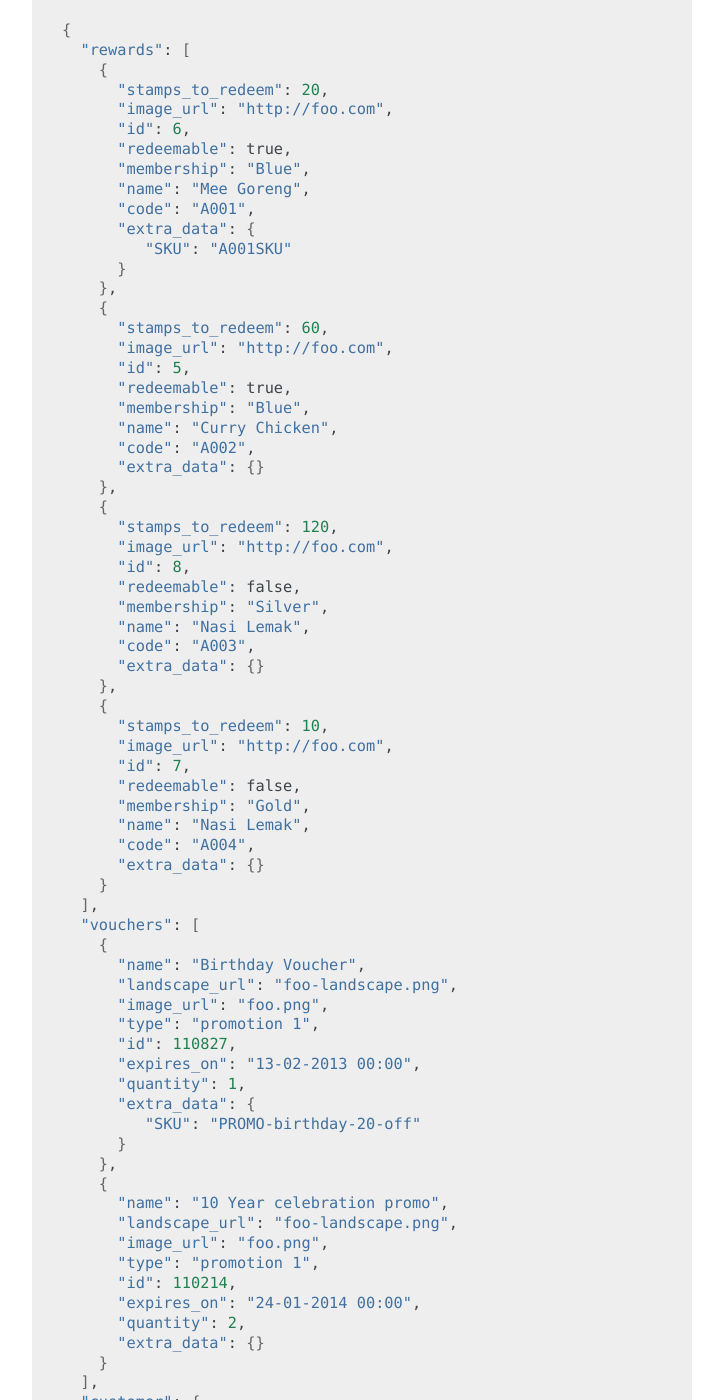
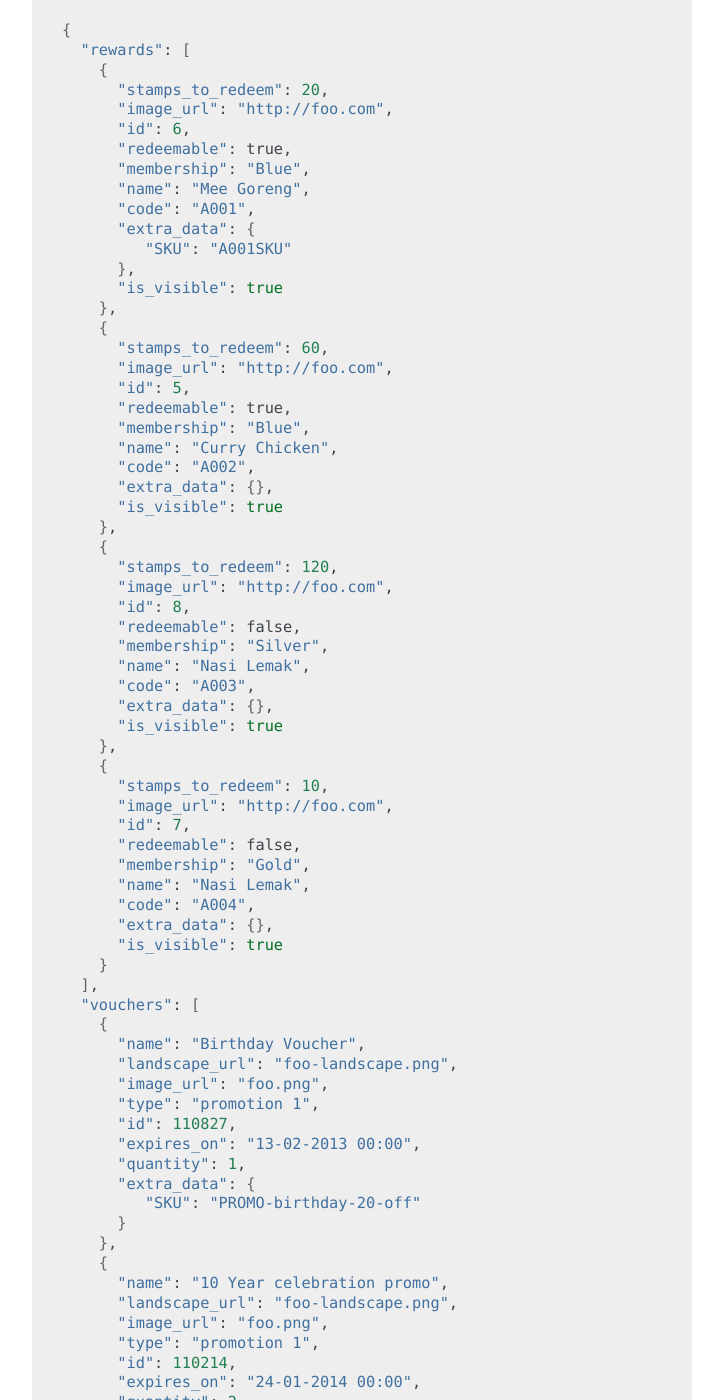
Before and after one commit to ui/stamps-api-docs, a Sphinx documentation site: the page built from source/reward_api.rst, in a window 1280 px wide and 1400 px high, scrolled down 1541 px. Shown: the whole window, without its empty margins (388-1111 px from the left). Built offline with Sphinx 7.4.7, drawn with Linux system fonts in a browser that asks for light colours.

Commit message:
update reward response

```diff
--- a/source/reward_api.rst
+++ b/source/reward_api.rst
@@ -97,7 +97,8 @@ On a successful API call:
           "code": "A001",
           "extra_data": {
              "SKU": "A001SKU"
-          }
+          },
+          "is_visible": true
         },
         {
           "stamps_to_redeem": 60,
@@ -107,7 +108,8 @@ On a successful API call:
           "membership": "Blue",
           "name": "Curry Chicken",
           "code": "A002",
-          "extra_data": {}
+          "extra_data": {},
+          "is_visible": true
         },
         {
           "stamps_to_redeem": 120,
@@ -117,7 +119,8 @@ On a successful API call:
           "membership": "Silver",
           "name": "Nasi Lemak",
           "code": "A003",
-          "extra_data": {}
+          "extra_data": {},
+          "is_visible": true
         },
         {
           "stamps_to_redeem": 10,
@@ -127,7 +130,8 @@ On a successful API call:
           "membership": "Gold",
           "name": "Nasi Lemak",
           "code": "A004",
-          "extra_data": {}
+          "extra_data": {},
+          "is_visible": true
         }
       ],
       "vouchers": [
```
Also changed, not shown: other parts of source/reward_api.rst (+9 -9 lines).
